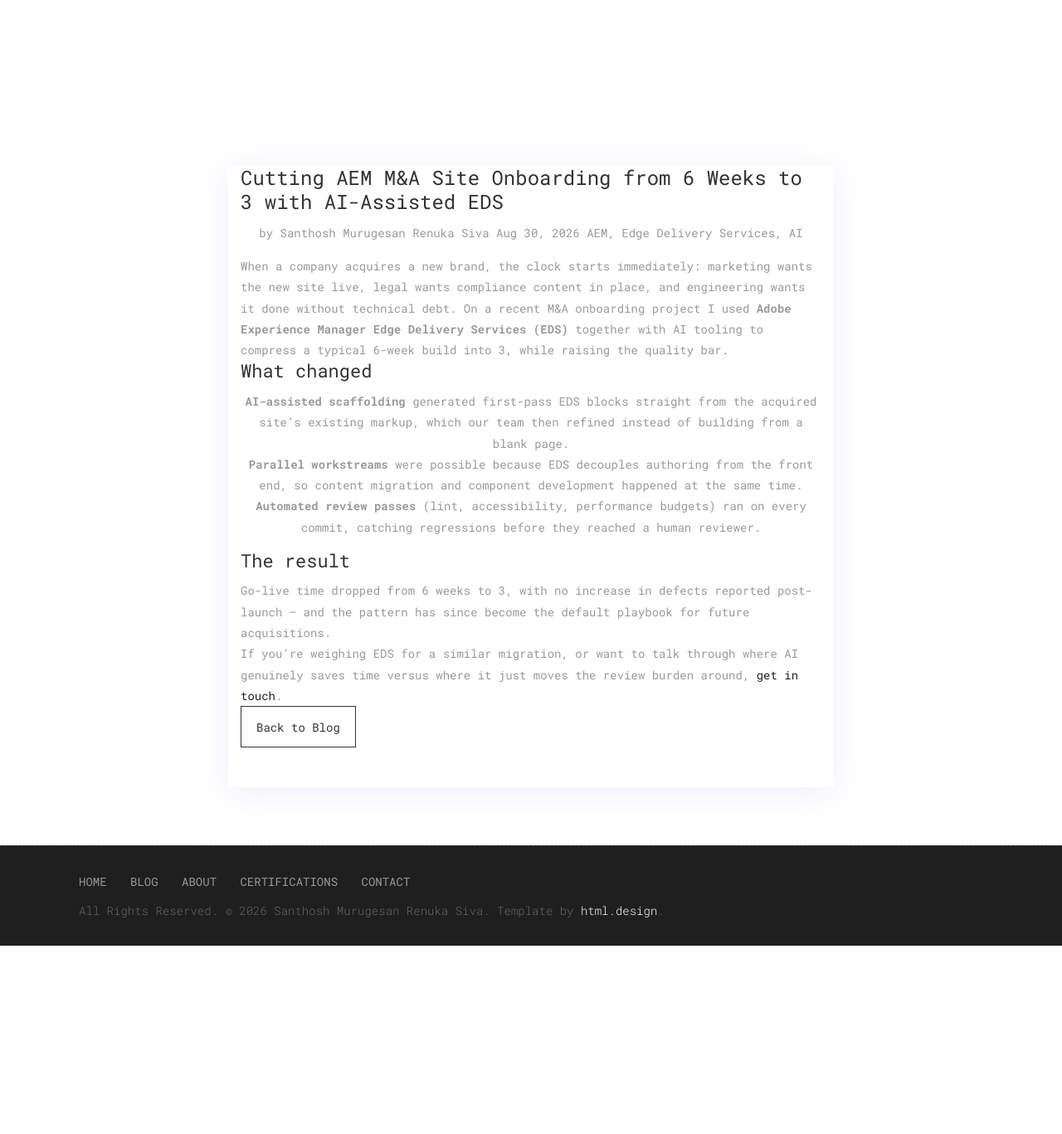
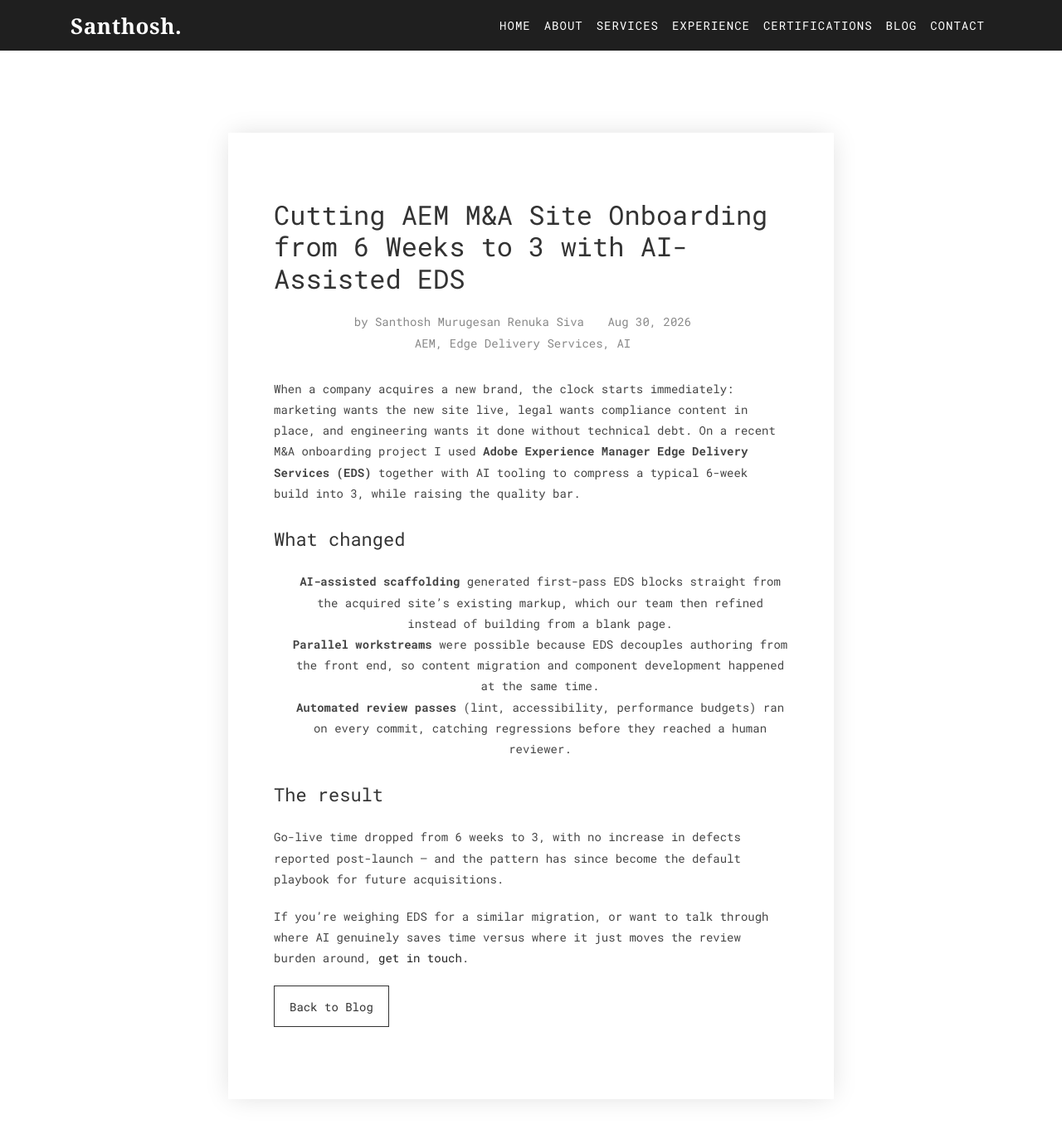
Before and after one commit to santy6694/santy6694.github.io, a Jekyll site: the page built from _posts/2026-08-30-aem-eds-ai-assisted-onboarding.md, in a window 1280 px wide and 1400 px high. Shown: the top 1367 px of the window at 83% size. Built offline with Jekyll 4.4.1, drawn with Linux system fonts in a browser that asks for light colours.

Commit message:
Fix contact spacing, blog copy, logo, and blog post styling
- Contact section: replace inline styles with .contact-details and
  .contact-downloads classes so the email/phone/LinkedIn list and the
  resume/cover letter buttons have consistent, deliberate spacing
  instead of uneven default margins.
- Blog section: remove the developer-facing "_posts/README.md" authoring
  instructions from the public copy; visitors now see a normal blog
  intro and empty-state message.
- Logo: replace the template's "Dominic" image logo with a text
  wordmark reading "Santhosh." in the nav.
- Blog post pages: the nav is transparent by default and only turns
  solid on scroll, which relies on the hero banner behind it on the
  home page. Inner pages (like blog posts) have no hero, so the nav
  looked "missing". Added an `inner-page` body class that forces the
  nav to a solid background on every page except home. Also gave post
  articles their own card layout and proper typography for headings,
  paragraphs, and lists instead of reusing the small preview-card
  styles, so long-form posts read cleanly with clear header/footer
  framing.

Co-authored-by: Copilot App <223556219+Copilot@users.noreply.github.com>

```diff
--- a/_layouts/default.html
+++ b/_layouts/default.html
@@ -26,7 +26,7 @@
       <script src="https://oss.maxcdn.com/libs/respond.js/1.4.2/respond.min.js"></script>
     <![endif]-->
 </head>
-<body id="page-top" class="politics_version">
+<body id="page-top" class="politics_version{% unless page.url == '/' %} inner-page{% endunless %}">
 
     <div id="preloader">
         <div id="main-ld">
@@ -36,8 +36,8 @@
 
     <nav class="navbar navbar-expand-lg navbar-dark fixed-top" id="mainNav">
       <div class="container">
-        <a class="navbar-brand js-scroll-trigger" href="{{ '/' | relative_url }}">
-            <img class="img-fluid" src="{{ '/images/logo.png' | relative_url }}" alt="{{ site.title }}" />
+        <a class="navbar-brand js-scroll-trigger site-logo" href="{{ '/' | relative_url }}">
+            Santhosh<span class="site-logo-dot">.</span>
         </a>
         <button class="navbar-toggler navbar-toggler-right" type="button" data-toggle="collapse" data-target="#navbarResponsive" aria-controls="navbarResponsive" aria-expanded="false" aria-label="Toggle navigation">
           Menu
--- a/css/custom.css
+++ b/css/custom.css
@@ -1,2 +1,85 @@
 
 /** ADD YOUR AWESOME CODES HERE **/
+
+/* Site logo (text wordmark, replaces the template's "Dominic" image logo) */
+.site-logo {
+    font-family: Georgia, 'Times New Roman', serif;
+    font-size: 26px;
+    font-weight: 700;
+    color: #ffffff !important;
+    letter-spacing: 0.5px;
+    line-height: 1;
+}
+.site-logo .site-logo-dot {
+    color: #ffffff;
+}
+
+/* Inner pages (e.g. blog posts) have no hero banner behind the nav, so the
+   transparent nav needs a solid background at all times instead of only
+   after scrolling past the hero. */
+.inner-page #mainNav {
+    background-color: #1f1f1f;
+    padding-top: 10px;
+    padding-bottom: 10px;
+}
+
+/* Contact section: even, deliberate spacing between the contact details
+   list and the resume/cover letter download buttons. */
+.contact-details {
+    color: #ffffff;
+    list-style: none;
+    padding: 0;
+    margin: 0 0 30px;
+}
+.contact-details li {
+    margin-bottom: 14px;
+}
+.contact-downloads {
+    display: flex;
+    flex-wrap: wrap;
+    gap: 15px;
+}
+.contact-downloads .sim-btn {
+    margin: 0;
+}
+
+/* Blog post article typography (the post-box/post-info classes are sized
+   for small preview cards, not a full article) */
+.single-post {
+    background: #ffffff;
+    box-shadow: 0px 0px 30px -4px rgba(0, 0, 0, 0.15);
+    padding: 40px;
+    margin-bottom: 60px;
+}
+.single-post h1 {
+    font-size: 32px;
+    margin-bottom: 10px;
+}
+.single-post .post-info > ul {
+    list-style: none;
+    padding: 0;
+    margin: 0 0 30px;
+    color: #888888;
+}
+.single-post .post-info > ul li {
+    display: inline-block;
+    margin-right: 20px;
+}
+.post-content {
+    line-height: 1.8;
+    color: #444444;
+}
+.post-content h2,
+.post-content h3 {
+    margin-top: 30px;
+    margin-bottom: 15px;
+}
+.post-content p,
+.post-content ul,
+.post-content ol {
+    margin-bottom: 20px;
+}
+.post-content ul,
+.post-content ol {
+    padding-left: 22px;
+}
```
Also changed, not shown: index.html (+5 -7 lines).
